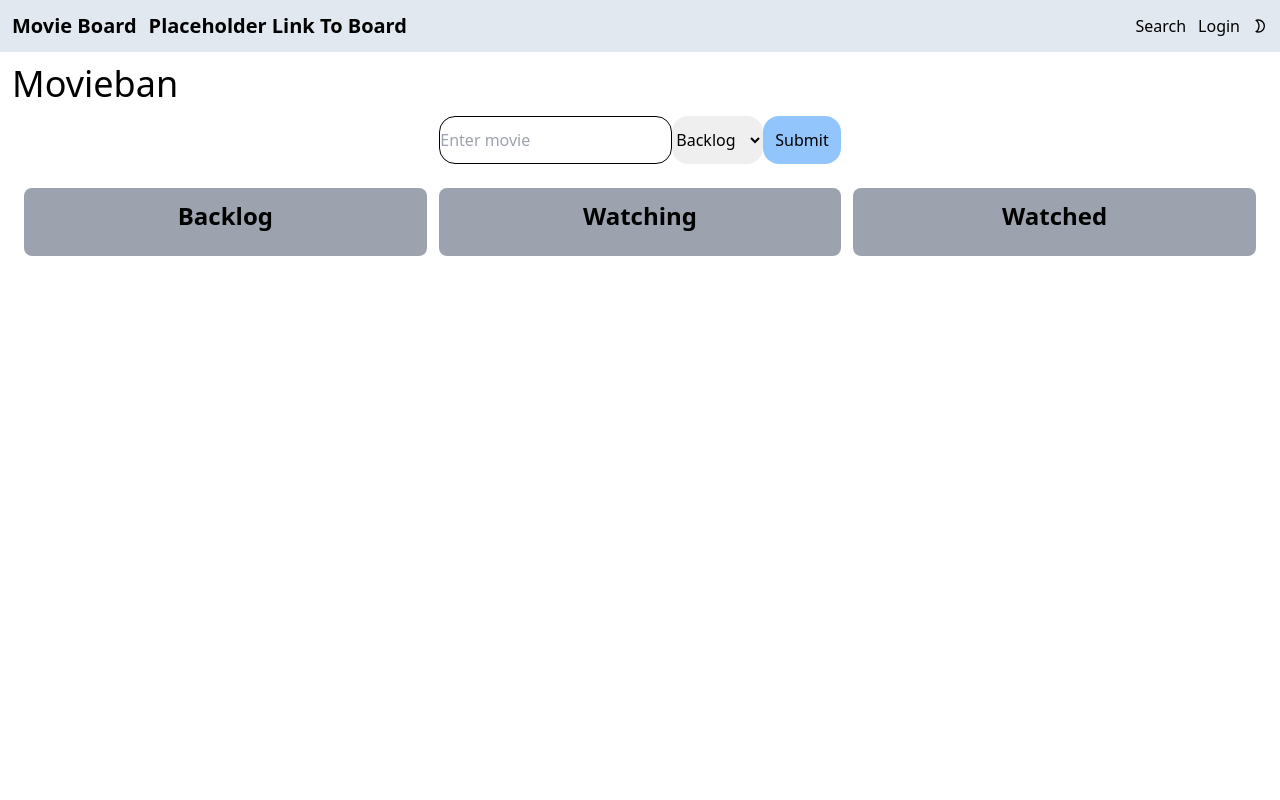
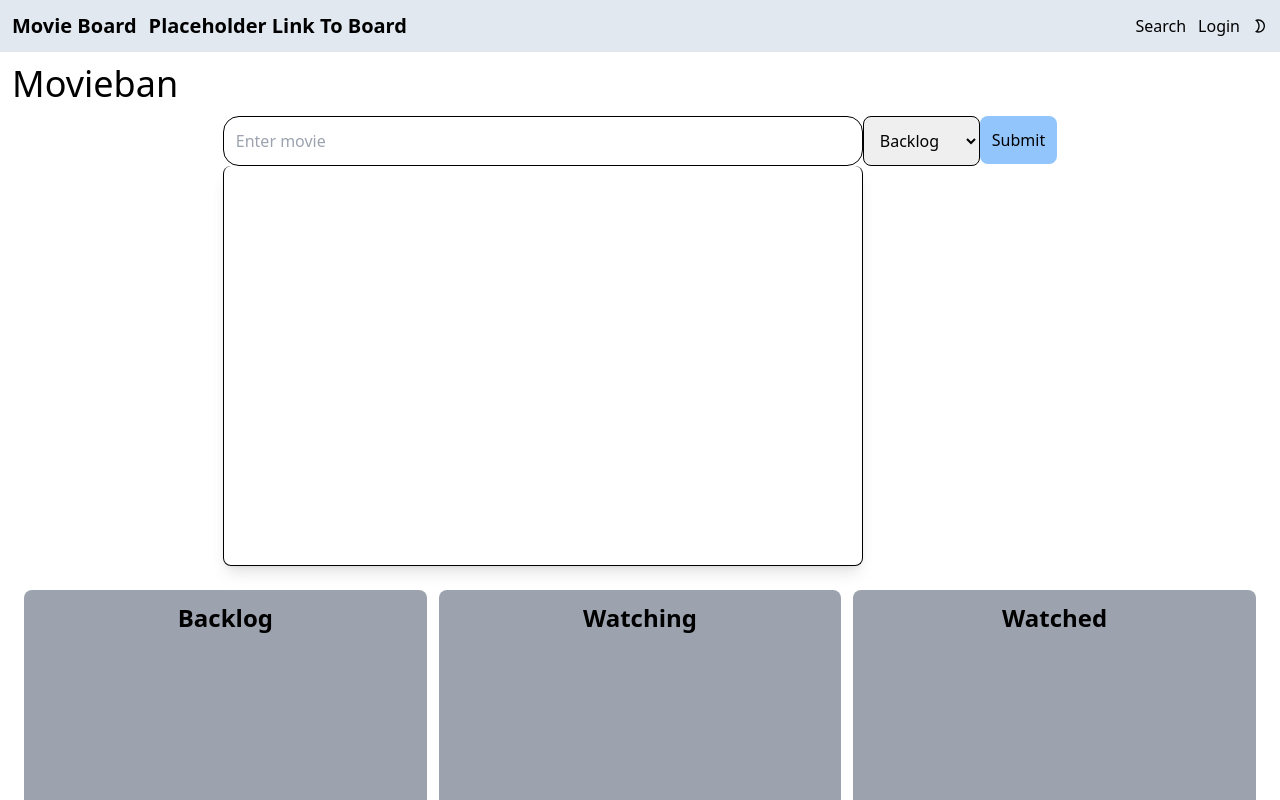
Before and after one commit to xgmak94/Movieban, a Next.js app: page /board in a window 1280 px wide. Shown: the top 800 px of the page. Built offline with nearby package versions, Linux system fonts and the light colour scheme.

Commit message:
Currently logs movie names correctly, will refactor to store movie data

```diff
--- a/components/Card.tsx
+++ b/components/Card.tsx
@@ -43,29 +43,29 @@ export default function Card({ movie, index, list, setList }: props) {
 
   return (
     <>
-      <form className="grid grid-cols-10 justify-between rounded-md text-black bg-slate-300 dark:bg-slate-700 w-full p-3 m-3 gap-3 transition hover:scale-105 hover:shadow-lg items-center">
+      <form className="grid grid-cols-10 justify-between rounded-md text-black dark:text-white bg-slate-300 dark:bg-slate-700 w-full p-3 m-3 gap-3 transition hover:scale-105 hover:shadow-lg items-center">
         <div className="grid grid-cols-10 col-span-7">
           {edit ? (
             <input
               autoFocus
-              className="text-black rounded-lg py-3 col-span-10"
+              className="rounded-lg py-3 col-span-10 text-black dark:text-white"
               type="text"
               value={editInfo}
               onChange={(e) => handleEditText(e)}
             />
           ) : (
-            <div className="flex-1 col-start-1 py-3">{movie.name}</div>
+            <div className="flex flex-start col-span-10 py-3">{movie.name}</div>
           )}
         </div>
         <div className="flex justify-evenly gap-2 col-span-3">
           <button
-            className="text-lg p-1 rounded-lg border hover:border-black"
+            className="text-lg p-1 rounded-lg border border-black dark:border-white hover:border-blue-300"
             onClick={(e) => editMovie(e)}
           >
             <AiFillEdit />
           </button>
           <button
-            className="text-lg p-1 rounded-lg border hover:border-black"
+            className="text-lg p-1 rounded-lg border border-black dark:border-white"
             onClick={(e) => deleteMovie(e)}
           >
             <AiFillDelete />
--- a/components/InputField.tsx
+++ b/components/InputField.tsx
@@ -1,6 +1,8 @@
-import React, { FormEventHandler, useRef } from 'react';
-import { setTokenSourceMapRange } from 'typescript';
-import { List } from '../models/movies';
+import axios from 'axios';
+import React, { useRef, useEffect, useState } from 'react';
+import { List, MovieData } from '../models/movies';
+
+import { useAutoAnimate } from '@formkit/auto-animate/react';
 
 interface props {
   name: string;
@@ -9,7 +11,25 @@ interface props {
 }
 
 export default function Inputfield({ name, setName, addNew }: props) {
+  const [data, setdata] = useState<MovieData[]>([]);
   const listRef = useRef<HTMLSelectElement>(null);
+
+  const [searchParent] = useAutoAnimate<HTMLUListElement>();
+
+  useEffect(() => {
+    async function getData() {
+      let req = await axios.get(
+        `https://api.themoviedb.org/3/search/movie?api_key=${process.env.NEXT_PUBLIC_API_KEY}&query=${name}`
+      );
+      setdata(req.data.results);
+    }
+    if (!name) {
+      setdata([]);
+      return;
+    }
+
+    getData();
+  }, [name]);
 
   function handleSubmit(e: React.FormEvent<HTMLFormElement>) {
     e.preventDefault();
@@ -17,29 +37,66 @@ export default function Inputfield({ name, setName, addNew }: props) {
     addNew(listRef.current?.value);
   }
 
+  function handleSelectOption(e: React.MouseEvent) {
+    e.preventDefault();
+
+    let selectedMovieInfo: MovieData = data[Number((e.target as HTMLOptionElement).value)];
+    setName(selectedMovieInfo.title);
+  }
+
   return (
-    <form className="flex justify-center my-3" onSubmit={(e) => handleSubmit(e)}>
+    <div className="flex flex-col">
+      <form
+        className="flex justify-center my-3"
+        onSubmit={(e: React.FormEvent<HTMLFormElement>) => handleSubmit(e)}
+      >
+        <div className="w-[50vw]">
           <input
             type="text"
             value={name}
             onChange={(e: React.ChangeEvent<HTMLInputElement>) => setName(e.target.value)}
             placeholder="Enter movie"
-        className="rounded-2xl border border-black dark:border-white"
+            className="rounded-2xl border w-full p-3 border-black dark:border-white"
           />
-      <select className="rounded-2xl" name="list" ref={listRef}>
+          <ul
+            className="rounded-lg shadow-lg p-1 w-full h-[50vh] overflow-auto border border-black dark:border-white border-t-0"
+            onClick={(e) => handleSelectOption(e)}
+            ref={searchParent}
+          >
+            {data.map((movie: MovieData, index: number) => {
+              return (
+                <>
+                  <li
+                    key={movie.id}
+                    className="flex flex-start min-h-10 w-full border-b-[1px] border-solid border-l-gray-300 py-2 text-ellipsis hover:bg-blue-300 cursor-pointer"
+                    value={index}
+                  >
+                    {movie.title}
+                  </li>
+                </>
+              );
+            })}
+          </ul>
+        </div>
+        <div>
+          <select
+            className="rounded-lg p-3 border border-black dark:border-white"
+            name="list"
+            ref={listRef}
+          >
             {Object.values(List).map((value) => {
               if (isNaN(Number(value))) {
-            return (
-              <option key={value}>
-                {value}
-              </option>
-            );
+                return <option key={value}>{value}</option>;
               }
             })}
           </select>
-      <button className="bg-blue-300 rounded-2xl p-3" type="submit">
+        </div>
+        <div>
+          <button className="rounded-lg p-3 bg-blue-300 hover:bg-blue-400" type="submit">
             Submit
           </button>
+        </div>
       </form>
+    </div>
   );
 }
--- a/components/Navbar.tsx
+++ b/components/Navbar.tsx
@@ -7,7 +7,7 @@ export default function Navbar() {
   const { theme, setTheme } = useTheme();
 
   return (
-    <nav className="sticky top-0 p-3 text-black dark:text-white bg-slate-200 dark:bg-slate-600">
+    <nav className="p-3 text-black dark:text-white bg-slate-200 dark:bg-slate-600">
       <div className="container flex flex-row justify-between items-center">
         <div className="container flex justify-start gap-3">
           <Link href="/">
--- a/models/movies.ts
+++ b/models/movies.ts
@@ -1,5 +1,6 @@
 export interface Movie {
   id: string;
+  movie_id?: number;
   name: string;
   status: List;
 }
@@ -9,3 +10,19 @@ export enum List {
   Watching = 'Watching',
   Watched = 'Watched',
 }
+
+export interface MovieData {
+  adult: boolean;
+  genre_ids: number[];
+  id: number;
+  original_language: string;
+  originial_title: string;
+  overview: string;
+  popularity: number;
+  poster_path: string;
+  release_date: Date;
+  title: string;
+  video: false;
+  vote_average: number;
+  vote_count: number;
+}
--- a/package.json
+++ b/package.json
@@ -14,8 +14,10 @@
     "@types/react": "18.0.24",
     "@types/react-beautiful-dnd": "^13.1.2",
     "@types/react-dom": "18.0.8",
+    "axios": "^1.1.3",
     "eslint": "8.26.0",
     "eslint-config-next": "13.0.1",
+    "framer-motion": "^7.6.5",
     "next": "13.0.1",
     "next-themes": "^0.2.1",
     "react": "18.2.0",
--- a/pages/board/index.tsx
+++ b/pages/board/index.tsx
@@ -18,7 +18,6 @@ export default function Board() {
   const [watchedParent] = useAutoAnimate<HTMLUListElement>();
 
   function addToList(targetList: List) {
-    console.log(targetList, typeof targetList);
     if (targetList == List.Backlog) {
       addBacklog();
     } else if (targetList == List.Watching) {
@@ -106,12 +105,12 @@ export default function Board() {
         </div>
         <DragDropContext onDragEnd={handleOnDragEnd}>
           <div className="grid grid-cols-1 md:grid-cols-3 gap-3 p-3">
-            <div className="flex flex-col h-full text-center bg-gray-400 p-3 rounded-lg">
+            <div className="flex flex-col overflow-auto text-center bg-gray-400 p-3 rounded-lg">
               <div className="text-2xl font-semibold">Backlog</div>
               <Droppable droppableId="Backlog">
                 {(provided) => (
                   <div {...provided.droppableProps} ref={provided.innerRef}>
-                    <ul className="m-3" ref={backlogParent}>
+                    <ul className="m-3 h-[80vh]" ref={backlogParent}>
                       {backlog.map((movie, index) => {
                         return (
                           <Draggable key={movie.id} draggableId={movie.id} index={index}>
@@ -138,12 +137,12 @@ export default function Board() {
                 )}
               </Droppable>
             </div>
-            <div className="flex flex-col h-full text-center bg-gray-400 p-3 rounded-lg">
+            <div className="flex flex-col text-center bg-gray-400 p-3 rounded-lg">
               <div className="text-2xl font-semibold">Watching</div>
               <Droppable droppableId="Watching">
                 {(provided) => (
                   <div {...provided.droppableProps} ref={provided.innerRef}>
-                    <ul className="m-3" ref={watchingParent}>
+                    <ul className="m-3 h-[80vh]" ref={watchingParent}>
                       {watching.map((movie, index) => {
                         return (
                           <Draggable key={movie.id} draggableId={movie.id} index={index}>
@@ -170,12 +169,12 @@ export default function Board() {
                 )}
               </Droppable>
             </div>
-            <div className="flex flex-col h-full text-center bg-gray-400 p-3 rounded-lg">
+            <div className="flex flex-col text-center bg-gray-400 p-3 rounded-lg">
               <div className="text-2xl font-semibold">Watched</div>
               <Droppable droppableId="Watched">
                 {(provided) => (
                   <div {...provided.droppableProps} ref={provided.innerRef}>
-                    <ul className="m-3" ref={watchedParent}>
+                    <ul className="m-3 h-[80vh]" ref={watchedParent}>
                       {watched.map((movie, index) => {
                         return (
                           <Draggable key={movie.id} draggableId={movie.id} index={index}>
```
Lines whose indentation alone changed are shown as unchanged.
